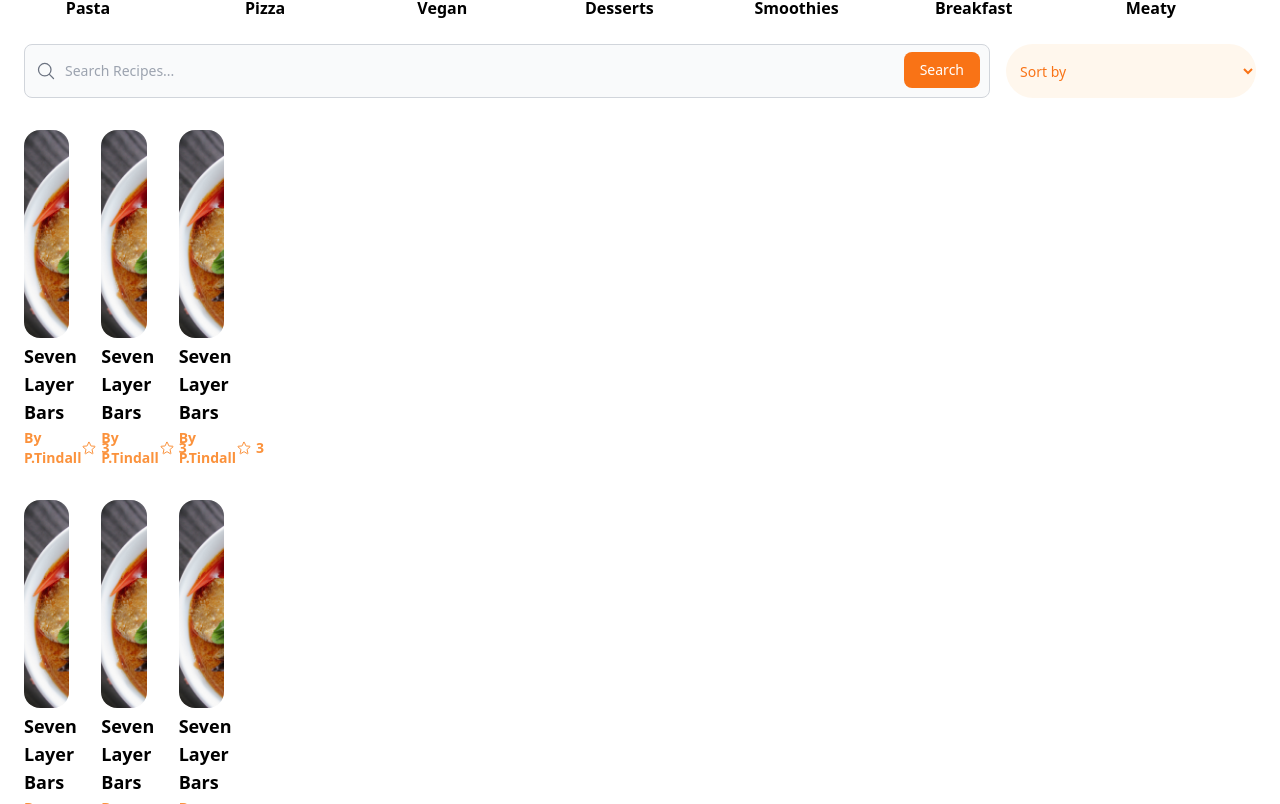
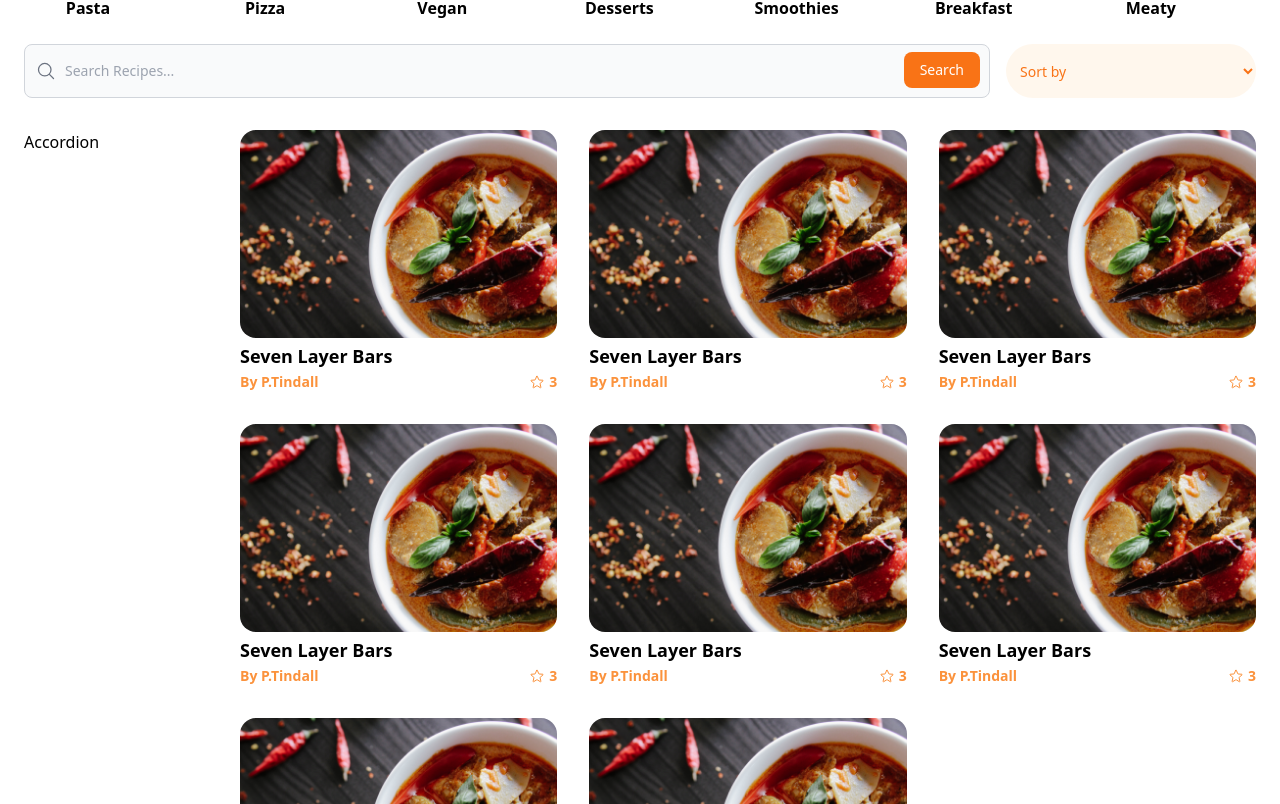
Before and after one commit to Jon-Felipe/Tasty-React, a React (Vite) app: page / in a window 1280 px wide. Shown: the part 696-1500 px from the top of the page. Built offline with nearby package versions, Linux system fonts and the light colour scheme.

Commit message:
created accordion component

```diff
--- /dev/null
+++ b/src/components/Accordion.tsx
@@ -0,0 +1,9 @@
+import React from 'react';
+
+type Props = {};
+
+const Accordion = (props: Props) => {
+  return <div>Accordion</div>;
+};
+
+export default Accordion;
--- a/src/pages/Home.tsx
+++ b/src/pages/Home.tsx
@@ -8,6 +8,7 @@ import Search from '../components/Search';
 import Sort from '../components/Sort';
 import RecipeCategory from '../components/RecipeCategory';
 import Recipe from '../components/Recipe';
+import Accordion from '../components/Accordion';
 
 type Props = {};
 
@@ -52,6 +53,9 @@ const Home = (props: Props) => {
           <Sort />
         </section>
         <article className='grid md:grid-cols-[200px_1fr] gap-4'>
+          <aside>
+            <Accordion />
+          </aside>
           <section className='grid md:grid-cols-2 lg:grid-cols-3 gap-8'>
             {recipes.map((recipe: RecipeType) => {
               return (
```
